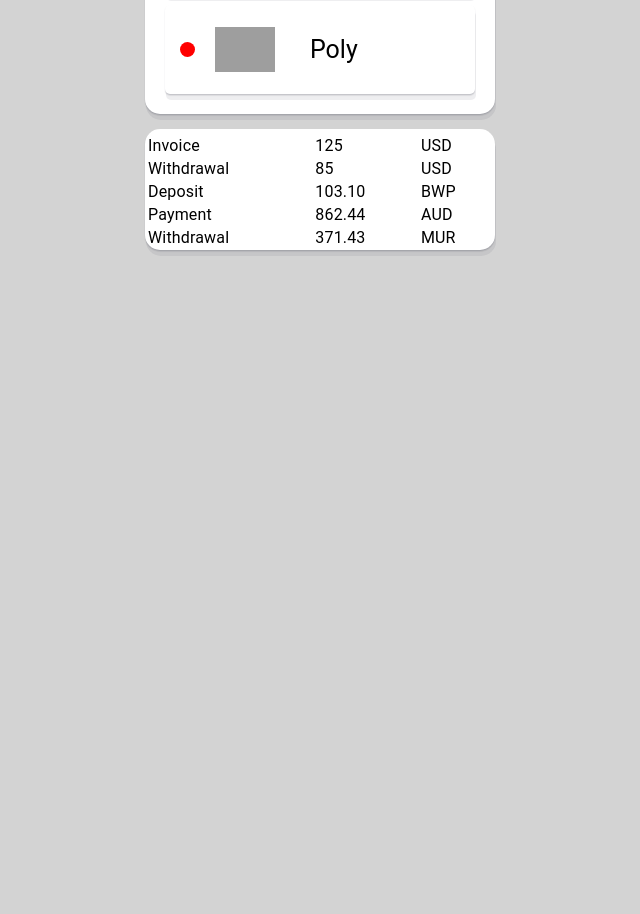
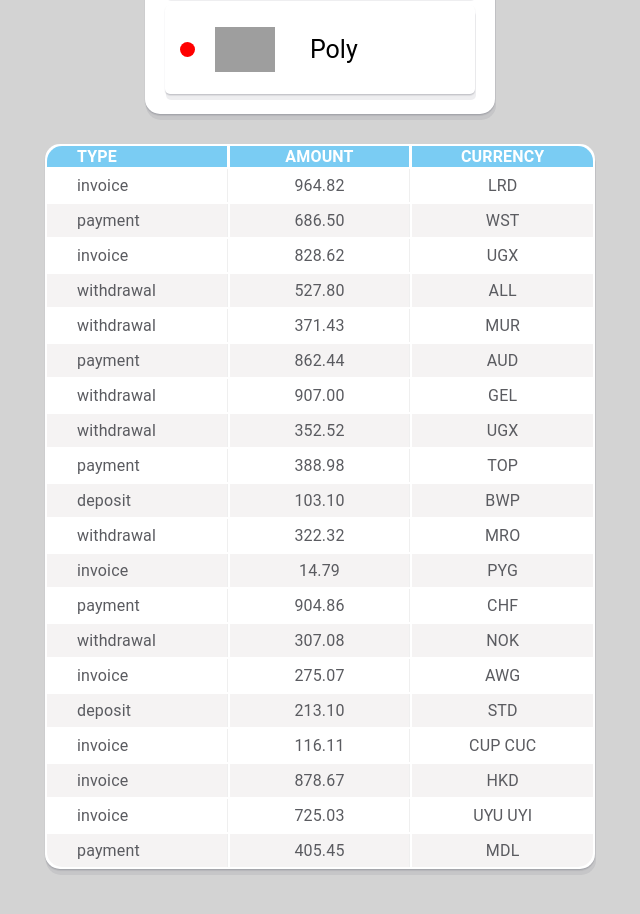
Before and after one commit to VitaTro/goit-react-hw-01-components, a React (Create React App) app: page / in a window 1280 px wide. Shown: the part 1060-1974 px from the top of the page, without its empty margins (320-960 px from the left). Before the commit the page ends 1375 px from the top, so only its background shows below. Built offline with nearby package versions, Linux system fonts and the light colour scheme; grey boxes are pictures that could not be loaded.

Commit message:
010420245

```diff
--- a/src/components/FriendList/FriendListItem/FriendListItem.module.css
+++ b/src/components/FriendList/FriendListItem/FriendListItem.module.css
@@ -1,6 +1,5 @@
 .item {
     font-family: "Roboto", sans-serif;
-
     display: flex;
     flex-direction: row;
     align-items: center;
--- a/src/components/FriendList/FriendsList.module.css
+++ b/src/components/FriendList/FriendsList.module.css
@@ -1,7 +1,7 @@
 .friend-list {
     margin: auto;
 padding: 20px;
-margin-bottom: 15px ;
+margin-bottom: 30px ;
 border-radius: 15px;
 width: 310px;
 display: flex;
--- a/src/components/TransactionHistory/TransactionHistory.jsx
+++ b/src/components/TransactionHistory/TransactionHistory.jsx
@@ -3,54 +3,40 @@ import PropTypes from "prop-types";
 import css from "./TransactionHistory.module.css";
 
 const TransactionHistory = ({ items }) => {
-  const { id, type, amount, currency} = items;
   return (
     <table className={css["transaction-history"]}>
      <thead>
       <tr>
-      <th>{type}</th>
-      <th>{amount}</th>
-      <th>{currency}</th>
+      <th>TYPE</th>
+      <th>AMOUNT</th>
+      <th>CURRENCY</th>
     </tr>
       </thead>
 
       <tbody>
-    <tr>
-      <td>Invoice</td>
-      <td>125</td>
-      <td>USD</td>
+        {items.map((items) => {
+          return (
+            <tr key={items.id}>
+              <td>{items.type}</td>
+              <td>{items.amount}</td>
+              <td>{items.currency}</td>
             </tr>
-    <tr>
-      <td>Withdrawal</td>
-      <td>85</td>
-      <td>USD</td>
-    </tr>
-    <tr>
-      <td>Deposit</td>
-      <td>103.10</td>
-      <td>BWP</td>
-    </tr>
-    <tr>
-      <td>Payment</td>
-      <td>862.44</td>
-      <td>AUD</td>
-    </tr>
-    <tr>
-      <td>Withdrawal</td>
-      <td>371.43</td>
-      <td>MUR</td>
-    </tr>
+          );
+        })}
       </tbody>
     </table>
   );
 };
+
 TransactionHistory.propTypes = {
-transactions: PropTypes.shape({
-id: PropTypes.string.isRequired,
+  items:PropTypes.arrayOf(
+PropTypes.shape({
+id: PropTypes.number.isRequired,
 type: PropTypes.string.isRequired,
-amount: PropTypes.string.isRequired,
+amount: PropTypes.number.isRequired,
 currency: PropTypes.string.isRequired,
-}).isRequired
+})
+).isRequired,
+};
 
-};
 export default TransactionHistory;
--- a/src/components/TransactionHistory/TransactionHistory.module.css
+++ b/src/components/TransactionHistory/TransactionHistory.module.css
@@ -1,8 +1,9 @@
 .transaction-history {
     margin:0 auto;
     margin-bottom: 30px;
-    border-radius: 15px;
-    width:350px;
+    border-bottom-right-radius: 15px;
+    border-bottom-left-radius: 15px;
+    width:550px;
     background-color: #fff;
     font-family: "Roboto", sans-serif;
     letter-spacing: 0.01em;
@@ -10,3 +11,57 @@ box-shadow:  1px 6px 0px rgba(46, 47, 66, 0.08),
 0px 1px 1px 0px rgba(46, 47, 66, 0.16),
 0px 2px 1px 0px rgba(46, 47, 66, 0.08);
 }
+table {
+  border-radius: 15px;
+  border: none;
+}
+
+thead{
+    background-color: #7accf3;
+    color: #fff;
+  }
+  th:first-child{
+    border-top-left-radius: 15px;
+    text-align: left;
+    padding-left: 30px;
+  }
+
+  th:last-child {
+    border-top-right-radius: 15px;
+  }
+
+  th:not(:last-child) {
+    border-right: 1px solid #fff;
+  }
+
+  tbody {
+    background-color: #fff;
+    color: #53545af5;
+  }
+
+  tbody tr:nth-child(2n) {
+    background-color: #f5f3f3;
+  }
+
+  td {
+    padding: 7px;
+    text-align: center;
+    width: 30%;
+  }
+
+  td:first-child{
+    text-align: left;
+    padding-left: 30px;
+  }
+
+  td:not(:last-child) {
+    border-right: 1px solid #EFEFEF;
+  }
+
+  tbody tr:last-child td:first-child{
+    border-bottom-left-radius: 15px;
+  }
+
+  tbody tr:last-child td:last-child {
+    border-bottom-right-radius: 15px;
+  }
```
Lines whose indentation alone changed are shown as unchanged.
